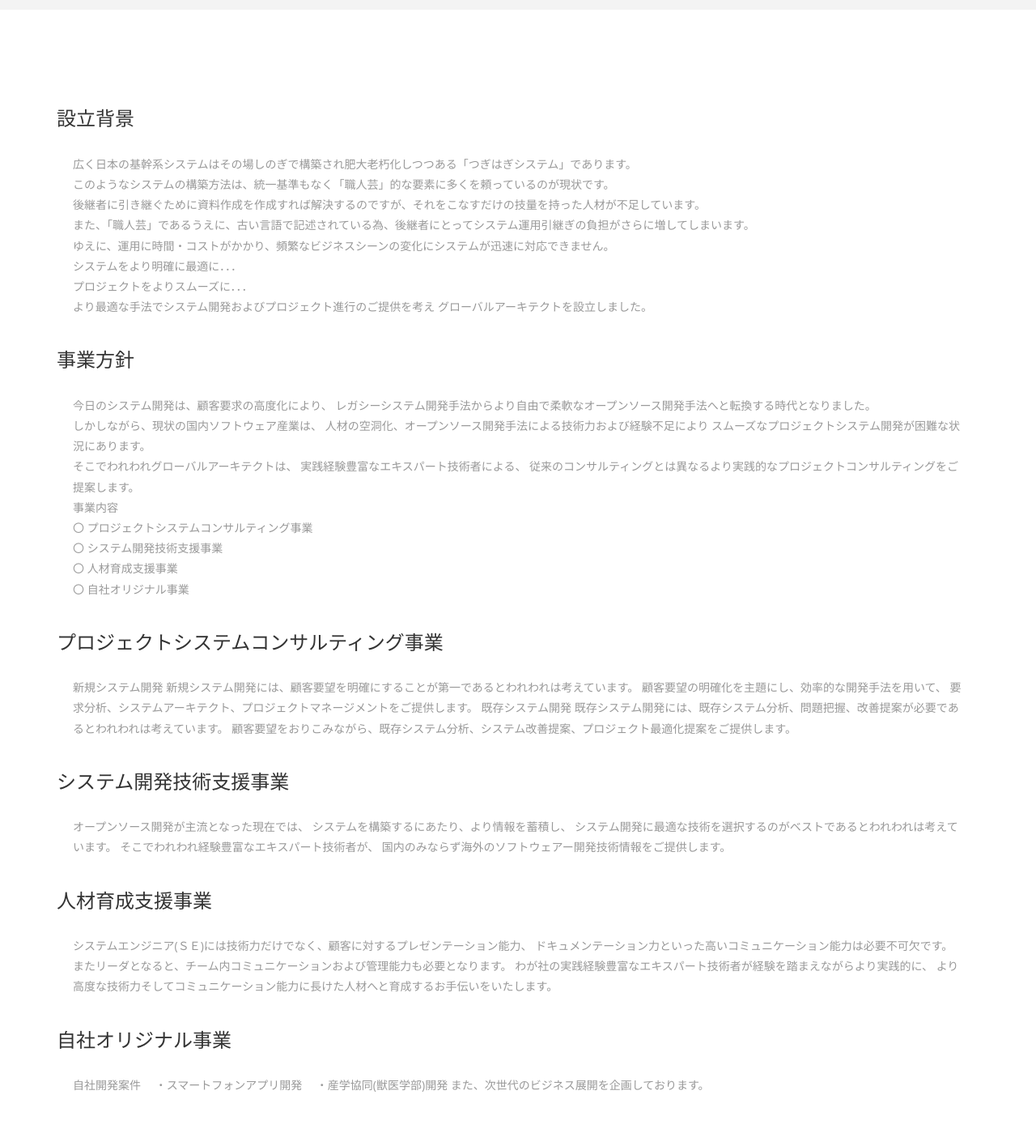
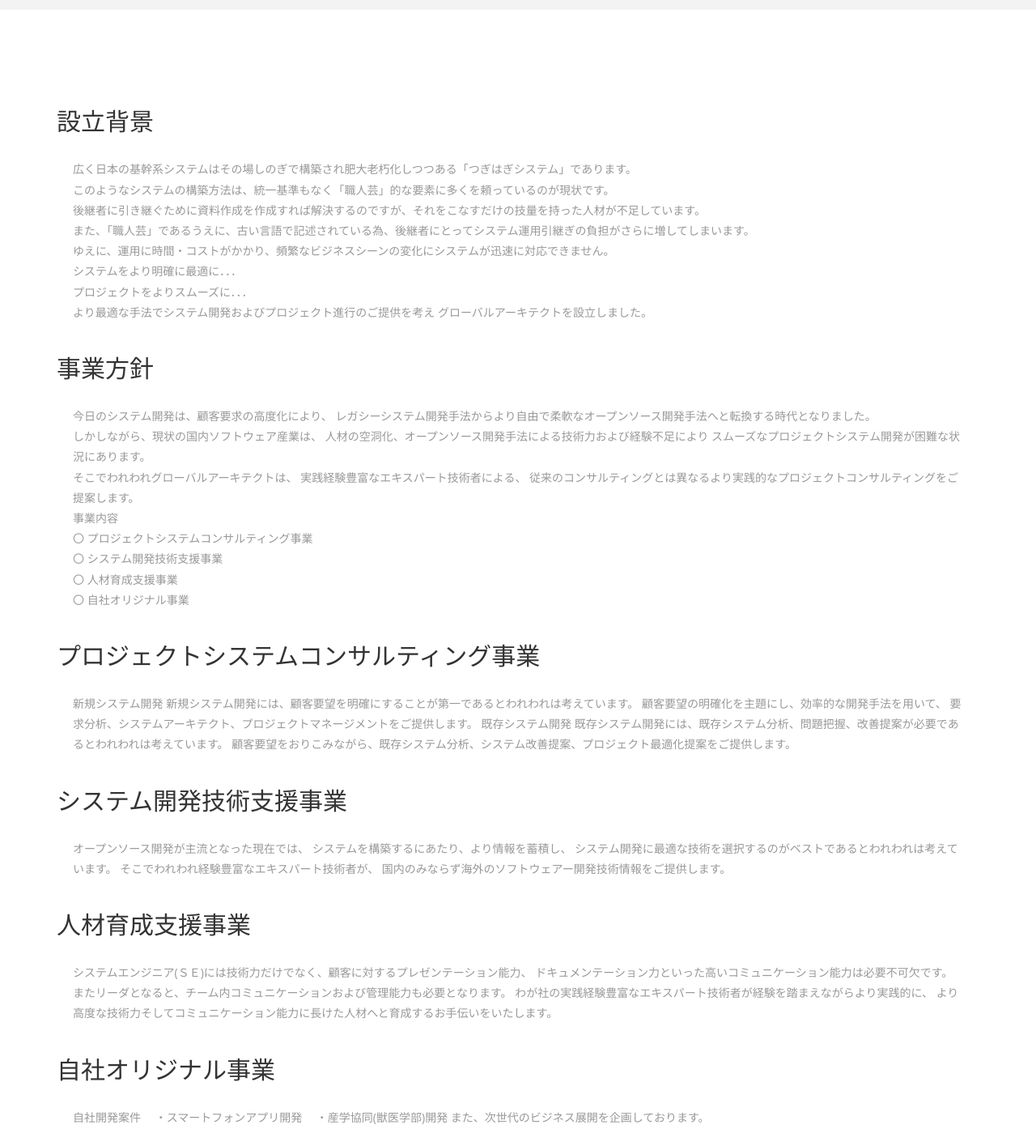
Before and after one commit to global-architect-workshop/mobileHP, a plain HTML site: page business/index.html in a window 1280 px wide. Shown: the part 160-1575 px from the top of the page at 81% size. Drawn offline with Linux system fonts and the light colour scheme.

Commit message:
Revert "文字入れ"
This reverts commit bd14a584485daebd0e79a37e256e49f520155069.

```diff
--- a/business/index.html
+++ b/business/index.html
@@ -71,7 +71,7 @@
 <div class="main_btm1"><!-- start main_btm -->
 <div class="container">
 	<div class="contact">
-        <h3>設立背景</h3>
+        <h2>設立背景</h2>
 		<p class="style">
         広く日本の基幹系システムはその場しのぎで構築され肥大老朽化しつつある「つぎはぎシステム」であります。<br>
         このようなシステムの構築方法は、統一基準もなく「職人芸」的な要素に多くを頼っているのが現状です。<br>
@@ -86,7 +86,7 @@
         グローバルアーキテクトを設立しました。<br>
         </p>
 
-        <h3>事業方針</h3>
+        <h2>事業方針</h2>
         <p class="style">
         今日のシステム開発は、顧客要求の高度化により、
         レガシーシステム開発手法からより自由で柔軟なオープンソース開発手法へと転換する時代となりました。<br>
@@ -103,7 +103,7 @@
         〇 自社オリジナル事業<br>
         </p>
 
-        <h3>プロジェクトシステムコンサルティング事業</h3>
+        <h2>プロジェクトシステムコンサルティング事業</h2>
         <p class="style">
         新規システム開発
         新規システム開発には、顧客要望を明確にすることが第一であるとわれわれは考えています。
@@ -115,7 +115,7 @@
         顧客要望をおりこみながら、既存システム分析、システム改善提案、プロジェクト最適化提案をご提供します。
         </p>
 
-        <h3>システム開発技術支援事業</h3>
+        <h2>システム開発技術支援事業</h2>
         <p class="style">
         オープンソース開発が主流となった現在では、
         システムを構築するにあたり、より情報を蓄積し、
@@ -124,7 +124,7 @@
         国内のみならず海外のソフトウェアー開発技術情報をご提供します。
         </p>
 
-        <h3>人材育成支援事業</h3>
+        <h2>人材育成支援事業</h2>
         <p class="style">
         システムエンジニア(ＳＥ)には技術力だけでなく、顧客に対するプレゼンテーション能力、
         ドキュメンテーション力といった高いコミュニケーション能力は必要不可欠です。
@@ -133,7 +133,7 @@
         より高度な技術力そしてコミュニケーション能力に長けた人材へと育成するお手伝いをいたします。
         </p>
 
-        <h3>自社オリジナル事業</h3>
+        <h2>自社オリジナル事業</h2>
         <p class="style">
         自社開発案件
         　・スマートフォンアプリ開発
```
Also changed, not shown: manage/boss_message.html (+1 -0 lines), manage/index.html (+1 -0 lines).
